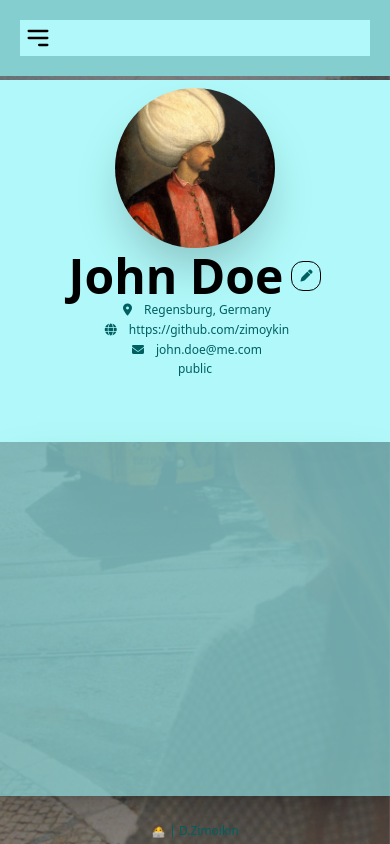
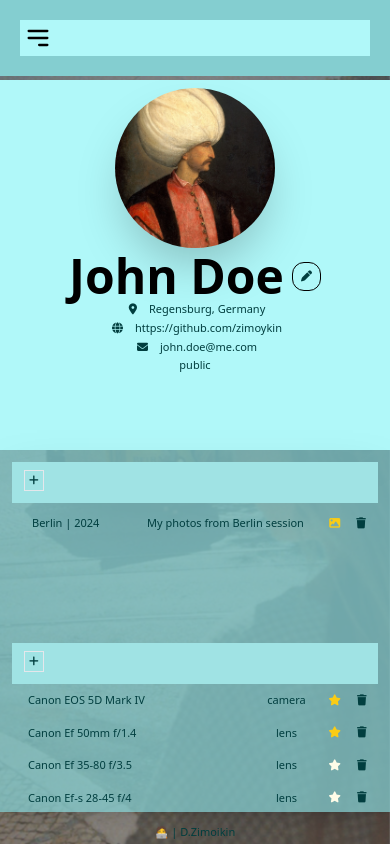
Before and after one commit to zimoykin/fe-gallery-v2, a React (Vite) app: page /profile in a window 390 px wide. Built offline with nearby package versions, Linux system fonts and the light colour scheme; a web font is replaced by a local one.

Commit message:
profile page updated, added equipment table, folders table

```diff
--- a/src/App.tsx
+++ b/src/App.tsx
@@ -15,7 +15,7 @@ function App() {
       <Router>
         <div className="app-container">
           <HeaderComponent />
-          <main className='h-[calc(100vh-3rem)] pt-20 w-screen flex z-30 absolute'>
+          <main className='h-[calc(100vh-2rem)] pt-20 w-screen flex z-30 absolute'>
             <div className='w-full max-w-normal-screen mx-auto transition ease-in-out delay-0'>
               <Routes>
                 <Route
--- /dev/null
+++ b/src/components/profile/equipments.component.tsx
@@ -0,0 +1,49 @@
+import React, { useEffect, useState } from "react";
+import { IEquipment } from "../../interfaces/eqiupment.interface";
+
+interface Props {
+    equipments: IEquipment[];
+}
+
+const EquipmentsComponent: React.FC<Props> = ({ equipments: initial }) => {
+
+    const [equipments, setEquipments] = useState<IEquipment[]>(initial);
+
+    useEffect(() => {
+        setEquipments(initial);
+    }, [initial]);
+
+    return (
+        <div className="flex flex-col w-full">
+            {/* comand panel  */}
+            <div className="flex justify-start items-start bg-command-panel-bg pt-2 pr-3 pb-3 pl-3 sticky top-0 z-10">
+                <i className="p-1 fa-solid fa-plus hover:bg-main-bg hover:scale-125 border transition ease-in-out delay-75" />
+            </div>
+            {/* table */}
+            <table className="w-full h-full">
+                {
+                    [...equipments]?.map((eq) => (
+                        <tr className="w-full  hover:scale-101 transition ease-in-out delay-75 hover:bg-primary-bg mt-4">
+                            <td className="w-4/6 p-2">
+                                <span className="p-2">{eq.name}</span>
+                            </td>
+                            <td className="w-1/6 text-center">
+                                <span>{eq.type}</span> </td>
+                            <td className="w-1/6 text-center">
+                                <span>{eq.favorite
+                                    ? <i className="p-2 fa-solid fa-star text-yellow-400 hover:bg-main-bg hover:scale-125" />
+                                    : <i className="p-2 fa-solid fa-star text-yellow-50 hover:bg-yellow-500 hover:scale-125" />}
+                                </span>
+                                <span>
+                                    <i className="p-2 fas fa-trash hover:bg-danger-bg hover:scale-125" />
+                                </span>
+                            </td>
+
+                        </tr>
+                    ))
+                }
+            </table>
+        </div>
+    );
+};
+export default EquipmentsComponent;
--- /dev/null
+++ b/src/components/profile/folders.component.tsx
@@ -0,0 +1,49 @@
+import React, { useEffect, useState } from "react";
+import { IFolder } from "../../interfaces/folder.interface";
+
+interface Props {
+    folders: IFolder[];
+}
+const FoldersComponent: React.FC<Props> = ({ folders: initialFolders }) => {
+    const [folders, setFolders] = useState<IFolder[]>(initialFolders);
+
+    useEffect(() => {
+        setFolders(initialFolders);
+    }, [initialFolders]);
+
+
+    return (
+        <div className="flex flex-col w-full">
+            {/* comand panel  */}
+            <div className="flex justify-start items-start bg-command-panel-bg pt-2 pr-3 pb-3 pl-3 sticky top-0 z-10">
+                <i className="p-1 fa-solid fa-plus hover:bg-main-bg hover:scale-125 border transition ease-in-out delay-75" />
+            </div>
+            {/* table */}
+            <table className="w-full h-full">
+                {
+                    [...folders]?.map((eq) => (
+                        <tr className="w-full  hover:scale-101 transition ease-in-out delay-75 hover:bg-primary-bg mt-4">
+                            <td className="w-2/6 p-3">
+                                <span className="p-2">{eq.title}</span>
+                            </td>
+                            <td className="w-3/6 text-center">
+                                <span>{eq.description}</span> </td>
+                            <td className="w-1/6 text-center">
+                                <span>{(eq.privateAccess ?? 0) === 0
+                                    ? <i className="p-2 fa-solid fa-image text-yellow-400 hover:bg-main-bg hover:scale-125" />
+                                    : <i className="p-2 fa-solid fa-image text-yellow-50 hover:bg-yellow-500 hover:scale-125" />}
+                                </span>
+                                <span>
+                                    <i className="p-2 fas fa-trash hover:bg-danger-bg hover:scale-125" />
+                                </span>
+                            </td>
+
+                        </tr>
+                    ))
+                }
+            </table>
+        </div>
+    );
+};
+
+export default FoldersComponent;
--- a/src/index.css
+++ b/src/index.css
@@ -19,8 +19,9 @@
   --background-light: #ffffff;
 
   --text-dark: #ffefd6;
-  --text-light: #005f61;
+  --text-light: #013e3f;
 
+  /* main */
   --main-bg-dark: #039597;
   --main-bg-dark-75: #039497b3;
   --main-cl-dark: #ffbf9c;
@@ -30,6 +31,7 @@
 
   --main-bg-light-75: #b0f8f9b1;
 
+  /* secondary  */
   --secondary-bg-dark: #249ea1;
   --secondary-cl-dark: #f78105;
   --secondary-bg-dark-75: #249fa1b0;
@@ -38,12 +40,25 @@
   --secondary-cl-light: #fd5900;
   --secondary-bg-light-75: #84ced0be;
 
+  /* primary, success */
+
   --primary-bg-dark: #03af75;
   --primary-cl-dark: rgb(255, 255, 255);
 
   --primary-bg-light: #8ff6bf;
   --primary-cl-light: #000000;
 
+  /* danger, failed, errors */
+
+  --danger-bg-dark: #b70e0e;
+  --danger-cl-dark: rgb(255, 255, 255);
+
+  --danger-bg-light: #f28888;
+  --danger-cl-light: #000000;
+
+  /* command panel */
+  --command-panel-bg-dark: #3b6566;
+  --command-panel-bg-light: #a0e3e4;
 
 
   --color-1: #fd5900;
@@ -82,6 +97,11 @@ body.light {
 
   --primary-bg: var(--primary-bg-light);
   --primary-cl: var(--primary-cl-light);
+
+  --danger-bg: var(--danger-bg-light);
+  --danger-cl: var(--danger-cl-light);
+
+  --command-panel-bg: var(--command-panel-bg-light);
 }
 
 body.dark {
@@ -98,6 +118,11 @@ body.dark {
 
   --primary-bg: var(--primary-bg-dark);
   --primary-cl: var(--primary-cl-dark);
+
+  --danger-bg: var(--danger-bg-dark);
+  --danger-cl: var(--danger-cl-dark);
+
+  --command-panel-bg: var(--command-panel-bg-dark);
 }
 
 * {
@@ -121,11 +146,16 @@ h1 {
     --secondary-bg: var(--secondary-bg-light);
     --secondary-cl: var(--secondary-cl-light);
 
+    --main-bg-75: var(--main-bg-light-75);
+    --secondary-bg-75: var(--secondary-bg-light-75);
+
     --primary-bg: var(--primary-bg-light);
     --primary-cl: var(--primary-cl-light);
 
-    --main-bg-75: var(--main-bg-light-75);
-    --secondary-bg-75: var(--secondary-bg-light-75);
+    --danger-bg: var(--danger-bg-light);
+    --danger-cl: var(--danger-cl-light);
+
+    --command-panel-bg: var(--command-panel-bg-light);
   }
 }
 
@@ -142,9 +172,13 @@ h1 {
     --primary-bg: var(--primary-bg-dark);
     --primary-cl: var(--primary-cl-dark);
 
+    --danger-bg: var(--danger-bg-dark);
+    --danger-cl: var(--danger-cl-dark);
+
     --main-bg-75: var(--main-bg-dark-75);
     --secondary-bg-75: var(--secondary-bg-dark-75);
 
+    --command-panel-bg: var(--command-panel-bg-dark);
   }
 }
 
@@ -152,12 +186,12 @@ h1 {
 
 @media (max-width: 768px) {
   body {
-    font-size: 14px;
+    font-size: 13px;
   }
 }
 
 @media (max-width: 480px) {
   body {
-    font-size: 12px;
+    font-size: 11px;
   }
 }
--- a/src/pages/login.page.tsx
+++ b/src/pages/login.page.tsx
@@ -2,7 +2,6 @@ import React, { useState } from "react";
 import { toast } from "react-toastify";
 import PalitraComponent from "../components/palitra/palitra.component";
 import CameraSpinner from "../components/camera-spinner/camera-spinner.component";
-import { validatePassword } from "../helpers/password-validate.helper";
 
 const LoginPage: React.FC = () => {
 
@@ -42,7 +41,7 @@ const LoginPage: React.FC = () => {
                     <h1 className="md:hidden text-secondary-col font-bold">WELCOME!</h1>
                     {isLoading
                         ?
-                        <CameraSpinner size="medium" />
+                        <CameraSpinner size="mini" />
                         :
                         <form
                             onSubmit={handleSubmit}
--- a/src/pages/profile.page.tsx
+++ b/src/pages/profile.page.tsx
@@ -3,51 +3,92 @@ import Avatar from '../components/avatar/avatar-component';
 import { IProfile } from '../interfaces/profile.interface';
 import ProfileInfoComponent from '../components/profile/profile-info.component';
 import CameraSpinner from '../components/camera-spinner/camera-spinner.component';
+import EquipmentsComponent from '../components/profile/equipments.component';
+import { IUserFolder } from '../interfaces/folder.interface';
+import FoldersComponent from '../components/profile/folders.component';
 const ProfilePage: React.FC = () => {
 
     const [profile, setProfile] = useState<IProfile | null>(null);
-    const [isLoading, setIsLoading] = useState<boolean>(false);
+    const [folders, setFolders] = useState<IUserFolder[]>([]);
+    const [isLoadingProfle, setIsLoadingProfile] = useState<boolean>(false);
+    const [isLoadingFolders, setIsLoadingFolders] = useState<boolean>(false);
 
     useEffect(() => {
-        setIsLoading(true);
+        setIsLoadingProfile(true);
         setTimeout(() => {
-            setIsLoading(false);
+            setIsLoadingProfile(false);
             setProfile({
                 id: '1',
                 name: 'John Doe',
                 email: 'john.doe@me.com',
                 location: 'Regensburg, Germany',
                 website: 'https://github.com/zimoykin',
-                url: '/public/avatar.jpg',
+                url: '/avatar.jpg',
                 privateAccess: 0,
                 userId: '1',
                 equipment: [
                     { favorite: true, name: 'Canon EOS 5D Mark IV', type: 'camera' },
                     { favorite: true, name: 'Canon Ef 50mm f/1.4', type: 'lens' },
                     { favorite: false, name: 'Canon Ef 35-80 f/3.5', type: 'lens' },
+                    { favorite: false, name: 'Canon Ef-s 28-45 f/4', type: 'lens' },
                 ]
             });
         }, 2000);
     }, []);
 
+
+    useEffect(() => {
+        setIsLoadingFolders(true);
+        setTimeout(() => {
+            setIsLoadingFolders(false);
+            setFolders([
+                {
+                    bgColor: '#f5f5f5',
+                    color: '#000',
+                    description: 'My photos from Berlin session',
+                    id: '1',
+                    profileId: '1',
+                    sortOrder: 1,
+                    title: 'Berlin | 2024',
+                    url: '/my-photos.jpg',
+                    privateAccess: 0
+                }
+            ]);
+        }, 3000);
+    }, []);
+
+
     return (<div
-        className='flex w-full shadow-lg h-full md:flex-row flex-col justify-start items-center md:p-1 md:gap-2'
+        className='flex w-full shadow-lg h-full md:flex-row flex-col justify-start items-center md:p-1 md:gap-2 overflow-auto'
     >
         {/* left side */}
 
-        <div className='h-full md:w-1/3 w-full bg-main-bg p-2 shadow-2xl md:rounded-xl'>
+        <div className='relative h-full md:w-1/3 w-full bg-main-bg p-2 shadow-2xl md:rounded-xl'>
             <Avatar url={profile?.url} />
             {profile && <ProfileInfoComponent profile={profile} />}
-
-            {isLoading && <div className='hidden md:flex md:w-1/3 bg-black bg-opacity-60 justify-center items-center md:h-full absolute top-0 left-0' >
+            {isLoadingProfle && <div className='hidden md:flex h-full w-full bg-black bg-opacity-60
+            justify-center items-center absolute top-0 left-0' >
                 <CameraSpinner size='medium' />
             </div>}
         </div>
 
 
         {/* right side */}
-        <div className='h-full md:w-2/3 w-full bg-secondary-bg-75 shadow-2xl md:rounded-xl'>
-
+        <div className='md:w-2/3 w-full bg-secondary-bg-75 shadow-2xl md:rounded-xl relative h-full '>
+            {/* top right */}
+            <div className='w-full p-3 h-1/2 flex justify-start relative items-start overflow-y-auto'>
+                <FoldersComponent folders={folders} />
+                {isLoadingFolders && <div className='hidden w-full md:flex bg-black bg-opacity-60 justify-center items-center md:h-full absolute top-0 left-0' >
+                    <CameraSpinner size='large' />
+                </div>}
+            </div >
+            {/* bottom right */}
+            <div className='w-full p-3 h-1/2 flex justify-start relative items-start overflow-y-auto'>
+                <EquipmentsComponent equipments={profile?.equipment ?? []} />
+                {isLoadingProfle && <div className='hidden w-full md:flex bg-black bg-opacity-60 justify-center items-center md:h-full absolute top-0 left-0' >
+                    <CameraSpinner size='large' />
+                </div>}
+            </div>
         </div>
 
     </div>);
--- a/src/pages/unavailable.page.tsx
+++ b/src/pages/unavailable.page.tsx
@@ -1,6 +1,5 @@
 
 import React from "react";
-import CameraSpinner from "../components/camera-spinner/camera-spinner.component";
 
 const UnavailablePage: React.FC = () => {
 
--- a/tailwind.config.js
+++ b/tailwind.config.js
@@ -12,9 +12,18 @@ export default {
         "secondary-bg-75": `var(--secondary-bg-75)`,
         "primary-bg": `var(--primary-bg)`,
         "primary-cl": `var(--primary-cl)`,
+        "danger-bg": `var(--danger-bg)`,
+        "danger-cl": `var(--danger-cl)`,
+        "command-panel-bg": `var(--command-panel-bg)`,
       },
       maxWidth: {
         "normal-screen": "1280px",
+      },
+      scale: {
+        101: "1.01",
+        102: "1.02",
+        103: "1.03",
+        104: "1.04",
       },
     },
   },
```
Also changed, not shown: src/components/camera-spinner/camera-spinner-style.css (+20 -0 lines), src/components/camera-spinner/camera-spinner.component.tsx (+2 -10 lines), src/interfaces/folder.interface.ts (added, +17 -0 lines).
